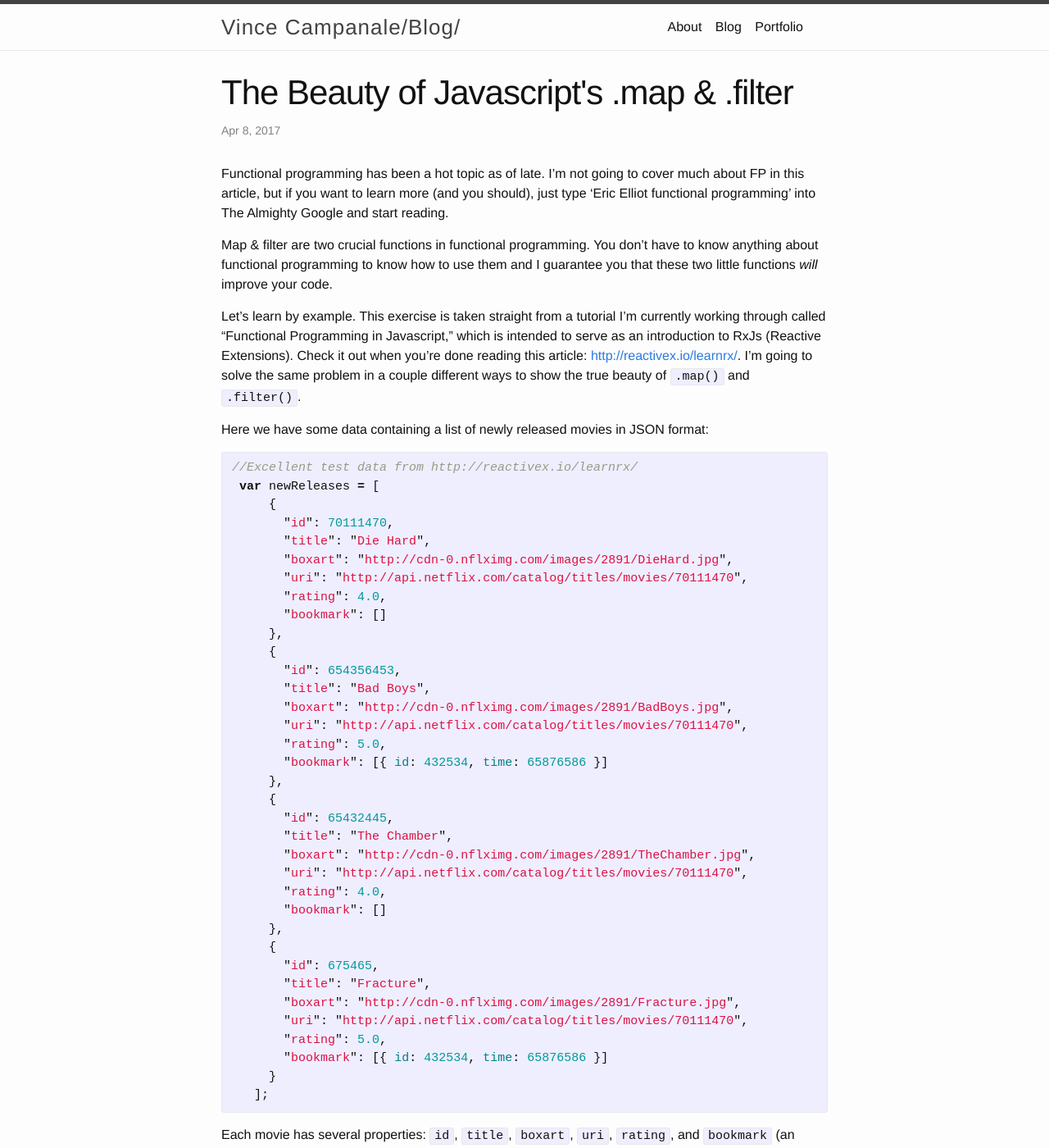
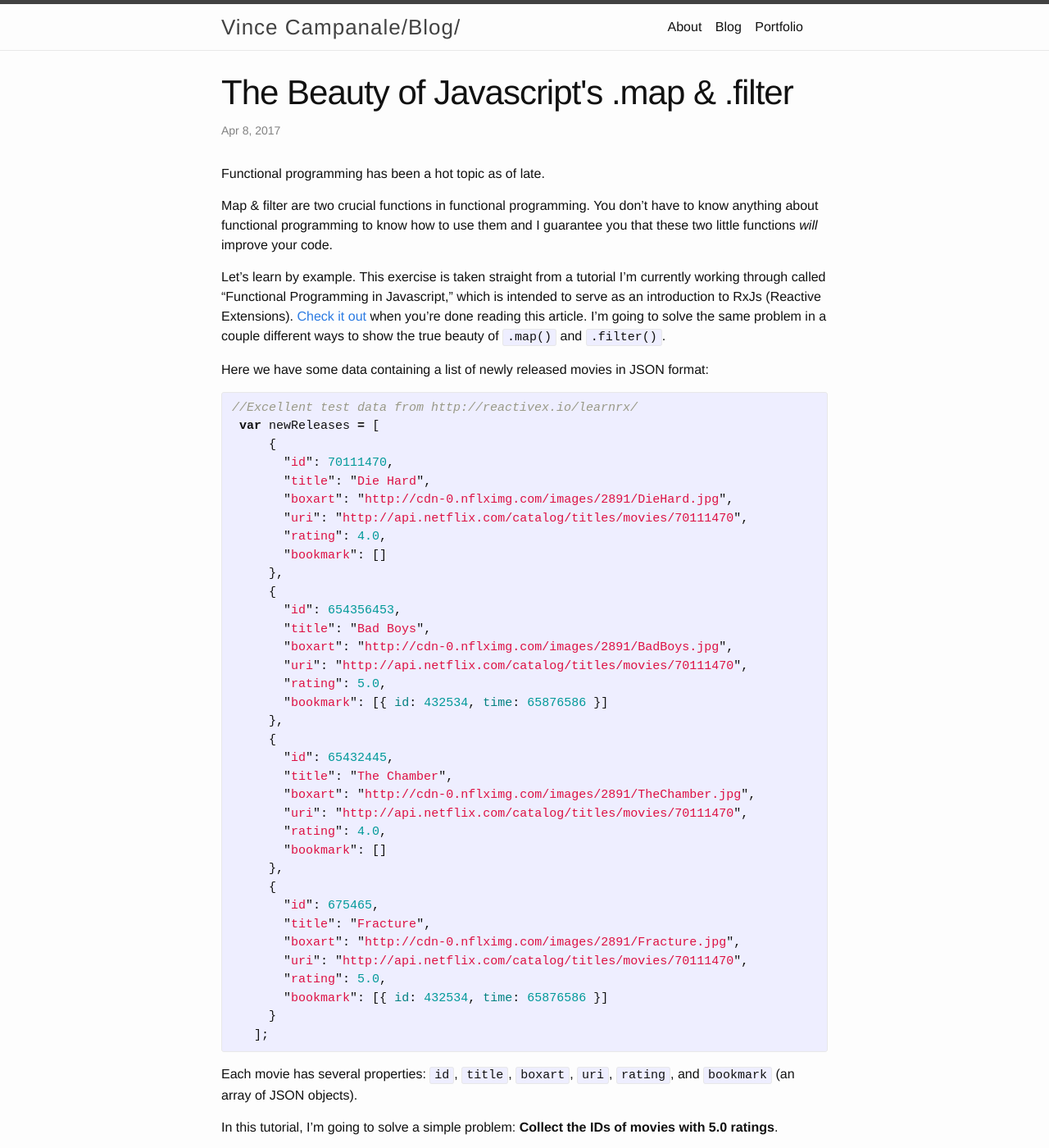
Before and after one commit to vincecampanale/blog, a Jekyll site: the page built from _posts/2017-04-08-map-and-filter.markdown, in a window 1280 px wide and 1400 px high. Shown: the whole window at 82% size. Built offline with Jekyll 4.4.1, drawn with Linux system fonts in a browser that asks for light colours; some of the changed text lies outside the part shown.

Commit message:
edits to map and filter

```diff
--- a/_posts/2017-04-08-map-and-filter.markdown
+++ b/_posts/2017-04-08-map-and-filter.markdown
@@ -4,11 +4,11 @@
 description: "Learning by example how to use two of Javascript's most powerful functions: .map and .filter."
 date:   2017-04-08
 ---
-Functional programming has been a hot topic as of late. I'm not going to cover much about FP in this article, but if you want to learn more (and you should), just type 'Eric Elliot functional programming' into The Almighty Google and start reading.
+Functional programming has been a hot topic as of late.
 
 Map & filter are two crucial functions in functional programming. You don't have to know anything about functional programming to know how to use them and I guarantee you that these two little functions _will_ improve your code.
 
-Let's learn by example. This exercise is taken straight from a tutorial I'm currently working through called "Functional Programming in Javascript," which is intended to serve as an introduction to RxJs (Reactive Extensions). Check it out when you're done reading this article: [http://reactivex.io/learnrx/](http://reactivex.io/learnrx/). I'm going to solve the same problem in a couple different ways to show the true beauty of `.map()` and `.filter()`.
+Let's learn by example. This exercise is taken straight from a tutorial I'm currently working through called "Functional Programming in Javascript," which is intended to serve as an introduction to RxJs (Reactive Extensions). [Check it out](http://reactivex.io/learnrx/) when you're done reading this article. I'm going to solve the same problem in a couple different ways to show the true beauty of `.map()` and `.filter()`.
 
 Here we have some data containing a list of newly released movies in JSON format:
 
@@ -50,7 +50,9 @@
    ];
 {% endhighlight %}
 
-Each movie has several properties: `id`, `title`, `boxart`, `uri`, `rating`, and `bookmark` (an array of JSON objects). In this tutorial, I'm going to solve a simple problem: _use map and filter to collect the ids of movies with 5.0 ratings_.
+Each movie has several properties: `id`, `title`, `boxart`, `uri`, `rating`, and `bookmark` (an array of JSON objects).
+
+In this tutorial, I'm going to solve a simple problem: **Collect the IDs of movies with 5.0 ratings**.
 
 #### 💓 For the Love of Loops 💓
 The first way I will solve this problem makes use of our oldest friend, the humble `for` loop.
@@ -197,3 +199,7 @@
     3) ✔️ No more "for"!
 
 That's all folks.
+
+To Learn More:
+  1) Here's the link to the tutorial I got this problem from: [http://reactivex.io/learnrx/](http://reactivex.io/learnrx/).
+  2) Type 'Eric Elliot functional programming' into The Almighty Google and start reading.
```
